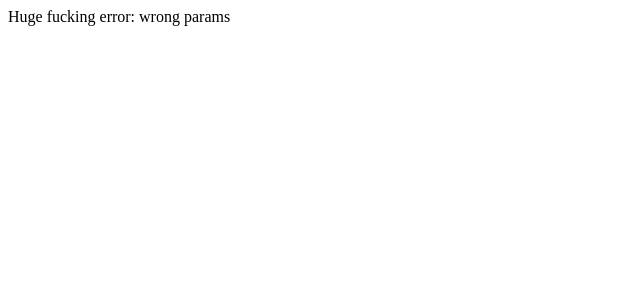
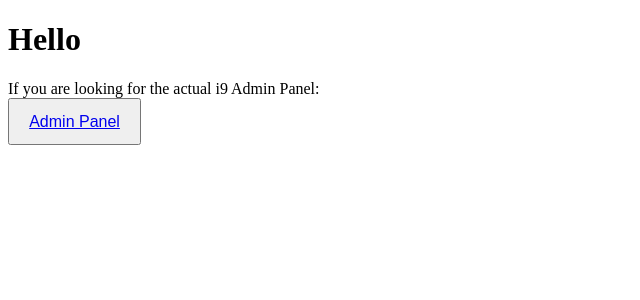
Before and after one commit to kopatsis/redirectionAdmin, a SvelteKit app: page / in a window 1280 px wide. Shown: the top 300 px of the page, without its empty margins (0-640 px from the left). Built offline with nearby package versions, Linux system fonts and the light colour scheme.

Commit message:
nicer message for arriving without params

```diff
--- a/src/routes/+page.svelte
+++ b/src/routes/+page.svelte
@@ -11,6 +11,8 @@
 	let oobCode;
 
 	let mainError = null;
+	let noParams = false;
+
 	let loading = true;
 	let email = '';
 	let mode = '';
@@ -83,6 +85,11 @@
 		mode = new URLSearchParams(window.location.search).get('mode');
 		console.log(oobCode, mode);
 
+		if (!oobCode && !mode) {
+			noParams = true;
+			loading = false;
+		}
+
 		if ((mode !== 'resetPassword' && mode !== 'verifyEmail') || !oobCode) {
 			mainError = 'wrong params';
 			loading = false;
@@ -107,6 +114,10 @@
 
 {#if loading}
 	<div>loading...</div>
+{:else if noParams}
+	<h1>Hello</h1>
+	<div>If you are looking for the actual i9 Admin Panel:</div>
+	<button><a href="https://seashell-app-t8qro.ondigitalocean.app/">Admin Panel</a></button>
 {:else if mainError}
 	<div>Huge fucking error: {mainError}</div>
 {:else if modeVerified}
```
